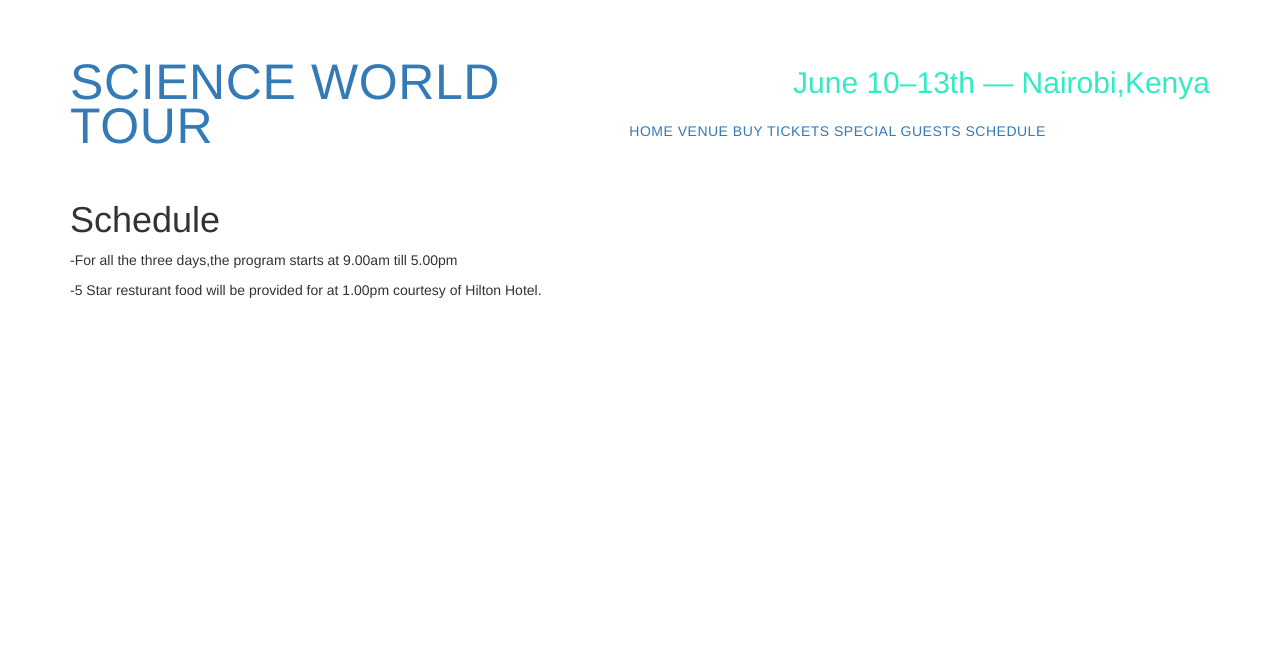
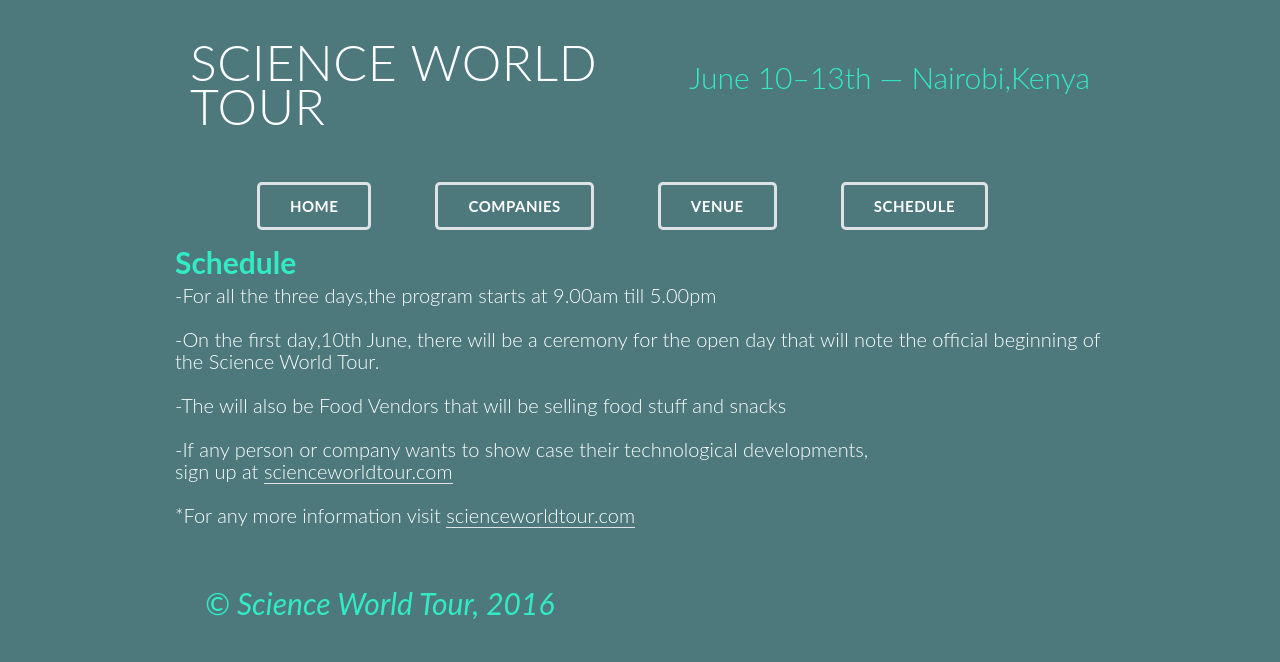
Before and after one commit to vamuigua/science-tour, a plain HTML site: page schedule.html in a window 1280 px wide. Drawn offline with nearby package versions, Linux system fonts and the light colour scheme; a web font is replaced by a local one.

Commit message:
schedule details update

```diff
--- a/assets/stylesheets/main.css
+++ b/assets/stylesheets/main.css
@@ -314,3 +314,14 @@ display:inline-block;
   font-weight: bold;
   color: #32EBC4;
 }
+
+/*Schedule*/
+.title-schedule h2{
+  font-size: 30px;
+  font-weight: bold;
+  color: #32EBC4;
+}
+
+
+
+}
--- a/schedule.html
+++ b/schedule.html
@@ -3,46 +3,45 @@
 <!--HEAD-->
 <head>
   <meta charset="utf-8">
-<title>Schedule - Science World Tour</title>
+  <title>Science World Tour</title>
   <!--LOCAL CSS-->
+  <link rel="stylesheet" href="assets/stylesheets/main.css">
 
-<link rel="stylesheet" href="assets/stylesheets/main.css">
-<!--External CSS-->
-
-<link rel="stylesheet" href="https://maxcdn.bootstrapcdn.com/bootstrap/3.3.6/css/bootstrap.min.css" type="text/css" />
-    <link rel="stylesheet" href="https://cdnjs.cloudflare.com/ajax/libs/animate.css/3.5.1/animate.min.css" type="text/css" />
-    <link rel="stylesheet" href="//maxcdn.bootstrapcdn.com/font-awesome/4.3.0/css/font-awesome.min.css" type="text/css" />
   <!--Google Fonts-->
   <link rel="stylesheet" href='https://fonts.googleapis.com/css?family=Roboto+Slab|Droid+Sans|Droid+Serif' rel='stylesheet' type='text/css'>
 </head>
-
 <!--BODY-->
 <body>
   <!-- Header -->
-
   <header class="container group">
-
     <h1 class="logo">
       <a href="index.html">Science World <br> Tour</a>
     </h1>
+    <h3 class="tagline">June 10&ndash;13th &mdash; Nairobi,Kenya</h3>
+  </header>
 
-<h3 class="tagline">June 10&ndash;13th &mdash; Nairobi,Kenya</h3>
-
-
+<!--Navigation-->
 <nav class="nav primary-nav">
-<a href="index.html">Home</a>
-<a href="venue.html">Venue</a>
-<a href="buy tickets.html">Buy Tickets</a>
-<a href="special guests.html">Special Guests</a>
-<a href="schedule.html">Schedule</a>
+  <a class="btn btn-alt" href="index.html">Home</a>
+  <a class="btn btn-alt" href="companies.html">Companies</a>
+  <a class="btn btn-alt" href="venue.html">Venue</a>
+  <a class="btn btn-alt" href="schedule.html">Schedule</a>
 </nav>
 
-</header>
+<!-- Main content -->
+<section class="grid">
+  <section class="title-schedule">
+  <h2>Schedule</h2>
+<p>-For all the three days,the program starts at 9.00am till 5.00pm</p>
+<p>-On the first day,10th June, there will be a ceremony for the open day that will note the official beginning of
+ the Science World Tour. </p>
+<p>-The will also be Food Vendors that will be selling food stuff and snacks</p>
+<p>-If any person or company wants to show case their technological developments,<br/> sign up at <a href="index.html"> <i>scienceworldtour.com</i> </a> </p>
+<p>*For any more information visit <a href="index.html"> <i>scienceworldtour.com</i> </a> </p>
 
-<!-- Main content -->
-
-    <section class="container">
-
-      <h1>Schedule</h1>
-<p>-For all the three days,the program starts at 9.00am till 5.00pm</p>
-<p>-5 Star resturant food will be provided for at 1.00pm courtesy of Hilton Hotel.</p>
+<!-- Footer -->
+<footer class="primary-footer container group">
+  <small>&copy; Science World Tour, 2016</small>
+</footer>
+</body>
+</html>
```
Lines whose indentation alone changed are shown as unchanged.
